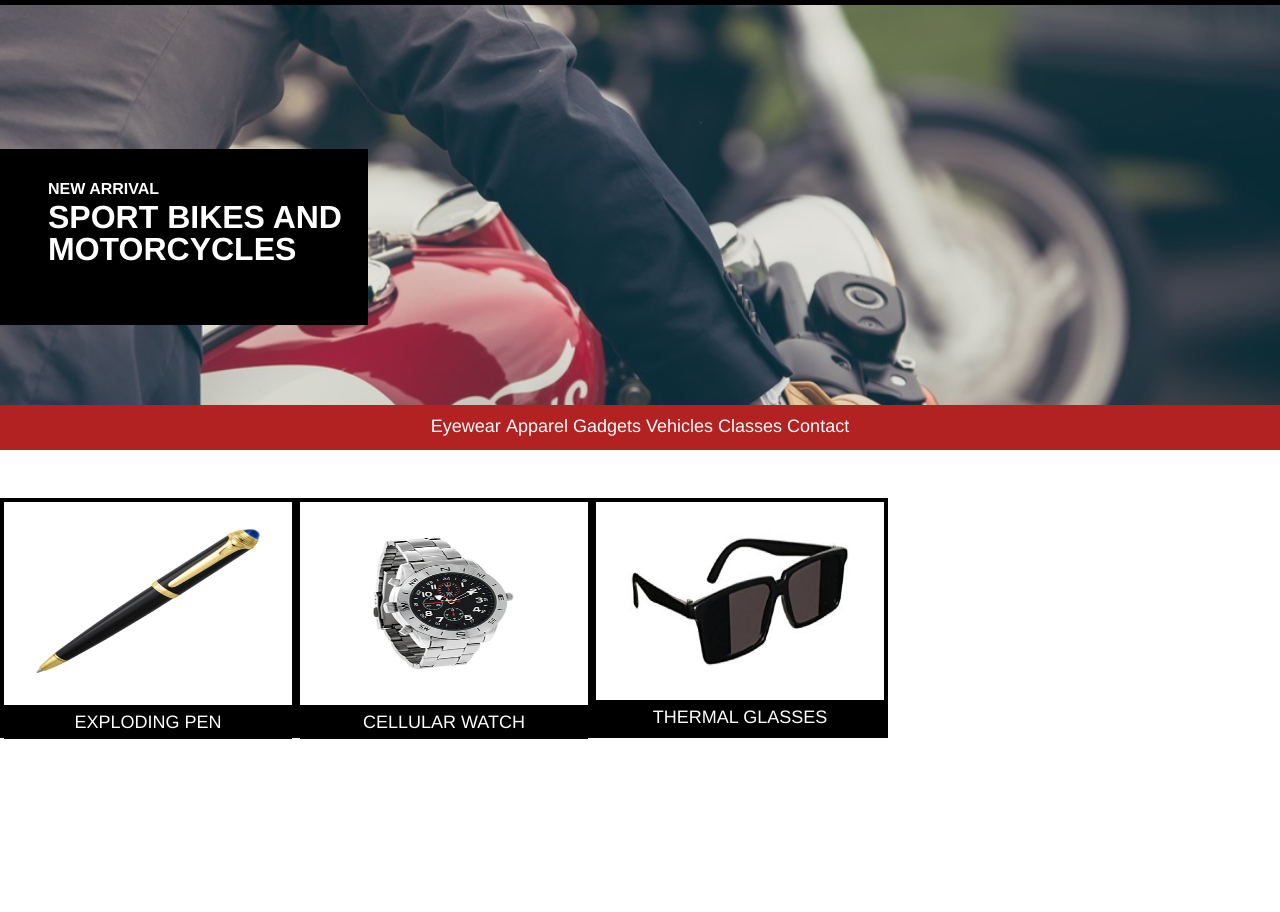
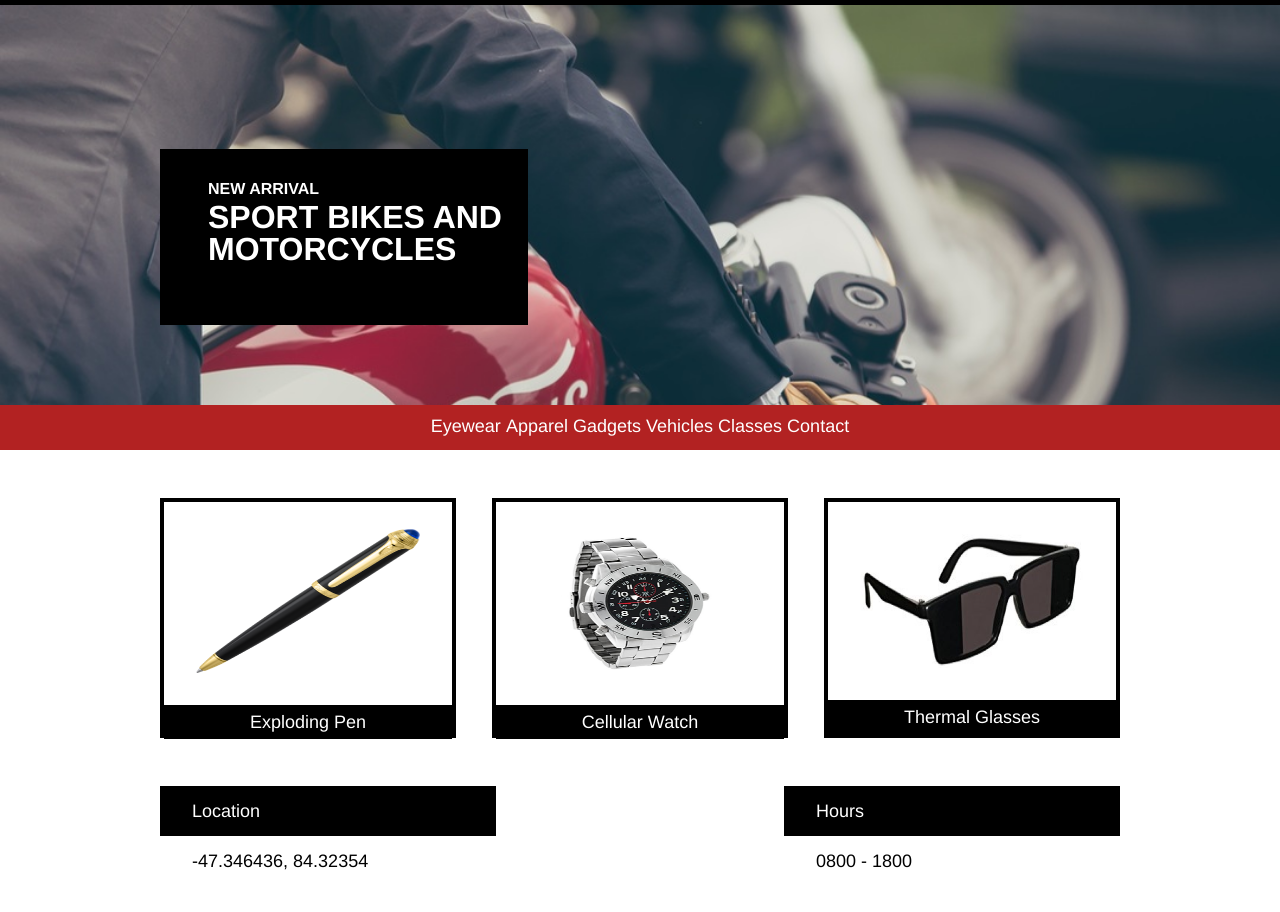
Before and after one commit to laurenbertca/secret-agent-supply, a plain HTML site: page index.html in a window 1280 px wide. Shown: the part 40-952 px from the top of the page. Before the commit the page ends 869 px from the top, so only its background shows below. Drawn offline with Linux system fonts and the light colour scheme.

Commit message:
all context sections have proper CSS for desktop view, but still struggling with nav and footer

```diff
--- a/index.html
+++ b/index.html
@@ -7,7 +7,7 @@
 </head>
 <body>
 	<div class="header">
-		<div class="logo-container">
+		<div class="logo-container content-container">
 			<img src="./resources/images/logo.png">
 		  <div class="site-name">
 			<h3>Secret Agent Supply Inc.</h3>
@@ -16,7 +16,7 @@
 	</div>
 	<div class="content-body">
 	  <div class="new-arrivals">
-		<div class="big-picture">
+		<div class="big-picture content-container">
 		  <div class="arrivals-language">
 			<h3>New Arrival</h3>
 			<h1>Sport Bikes and Motorcycles</h1>
@@ -24,7 +24,8 @@
 		</div>
 	  </div>
 	  <div class="nav">
-	  	<nav>
+	  	<div class="content-container">
+	  	  <nav>
 	  		<div class="nav-item">Eyewear
 	  		</div>
 	  		<div class="nav-item">Apparel
@@ -37,9 +38,10 @@
 	  		</div>
 	  		<div class="nav-item">Contact
 	  		</div>
-	    </nav>
+	      </nav>
+	    </div>
 	  </div>
-	  <div class="featured-items-section">
+	  <div class="featured-items-section content-container">
 	  	<div class="featured-item">
 	  		<img src="./resources/images/pen.png">
 	  		<h3>Exploding Pen</h3>
@@ -53,19 +55,19 @@
 	  		<h3>Thermal Glasses</h3>
 	  	</div>
 	  </div>
-	  <div class="contact-info">
-	    <div class="location">
+	  <div class="contact-info content-container">
+	    <div class="contact-item">
 	    	<h3>Location</h3>
-	    	<h3 id="longlat">-47.346436, 84.32354</h3>
+	    	<h3 id="location">-47.346436, 84.32354</h3>
 	    </div>
-	    <div class="hours">
+	    <div class="contact-item">
 	    	<h3>Hours</h3>
-	    	<h3 id="time-range">0800 - 1800</h3>
+	    	<h3 id="hours">0800 - 1800</h3>
 	    </div>
 	  </div>
 	</div>
 	<footer>
-		<div class="footer">
+		<div class="footer content-container">
 			<h3>Copyright Secret Agent Supply Inc.</h3>
 		</div>
 	</footer>
--- a/resources/css/style.css
+++ b/resources/css/style.css
@@ -4,8 +4,12 @@ body {
 }
 
 h1, h3 {
-	text-transform: uppercase;
 	color: white;
+}
+
+.content-container {
+	max-width: 960px;
+
 }
 
 .header {
@@ -15,11 +19,12 @@ h1, h3 {
 	width: 100%;
 	height: 2.82rem;
 	position: fixed;
+	text-transform: uppercase;
 }
 
 .logo-container {
 	display: inline-flex;
-	width: 960px;
+	width: 100%;
 	justify-content: flex-start;
 	align-items: center;
 }
@@ -40,17 +45,26 @@ h1, h3 {
 .content-body {
 	display: inline-flex;
 	flex-direction: column;
+	align-items: center;
 	width: 100%;
 	margin-top: 2.82rem;
 }
 
 .new-arrivals {
-	display: flex;
+	display: inline-flex;
 	background: url(../../resources/images/moto.jpeg);
 	width: 100%;
 	height: 25rem;
 	background-size: cover;
 	background-repeat: no-repeat;
+	text-transform: uppercase;
+	justify-content: center;
+}
+
+.big-picture {
+	display: flex;
+	justify-content: flex-start;
+	width: 100%;
 }
 
 .arrivals-language {
@@ -77,10 +91,16 @@ h1, h3 {
 
 .nav {
 	display: flex;
-	justify-content: space-around;
 	background-color: firebrick;
 	width: 100%;
 	height: 2.82rem;
+	justify-content: center;
+}
+
+.nav-items {
+    display: inline-flex;
+    width: 100%;
+    justify-content: space-between;
 }
 
 .nav-item {
@@ -91,12 +111,11 @@ h1, h3 {
 }
 
 .featured-items-section {
-	display: flex;
+	display: inline-flex;
+	justify-content: space-between;
 	margin-top: 3rem;
-	width: 960px;
+	width: 100%;
 	height: 15rem;
-
-
 }
 
 .featured-item {
@@ -108,8 +127,9 @@ h1, h3 {
 }
 
 .featured-item img {
-	display: inline-flex;
+	display: block;
 	height: 9rem;
+	width: auto;
 	padding: 2rem;
 
 }
@@ -120,3 +140,46 @@ h1, h3 {
 	padding-top: 0.5rem;
 	padding-bottom: 0.5rem;
 }
+
+.contact-info {
+	display: flex;
+	width: 100%;
+	margin-top: 3rem;
+	margin-bottom: 4rem;
+	justify-content: space-between;
+}
+
+.contact-item {
+	display: inline-flex;
+	flex-direction: column;
+	width: 35%;
+}
+
+.contact-item h3{
+	background-color: black;
+	color: white;
+	padding-top: 1rem;
+	padding-bottom: 1rem;
+	padding-left: 2rem;
+}
+
+#location, #hours {
+	background-color: white;
+	color: black;
+}
+
+
+footer {
+	display: inline-flex;
+	background-color: black;
+	height: 9rem;
+	justify-content: center;
+	width: 100%;
+}
+
+.footer {
+	display: flex;
+	justify-content: flex-start;
+	align-items: center
+
+}
```
